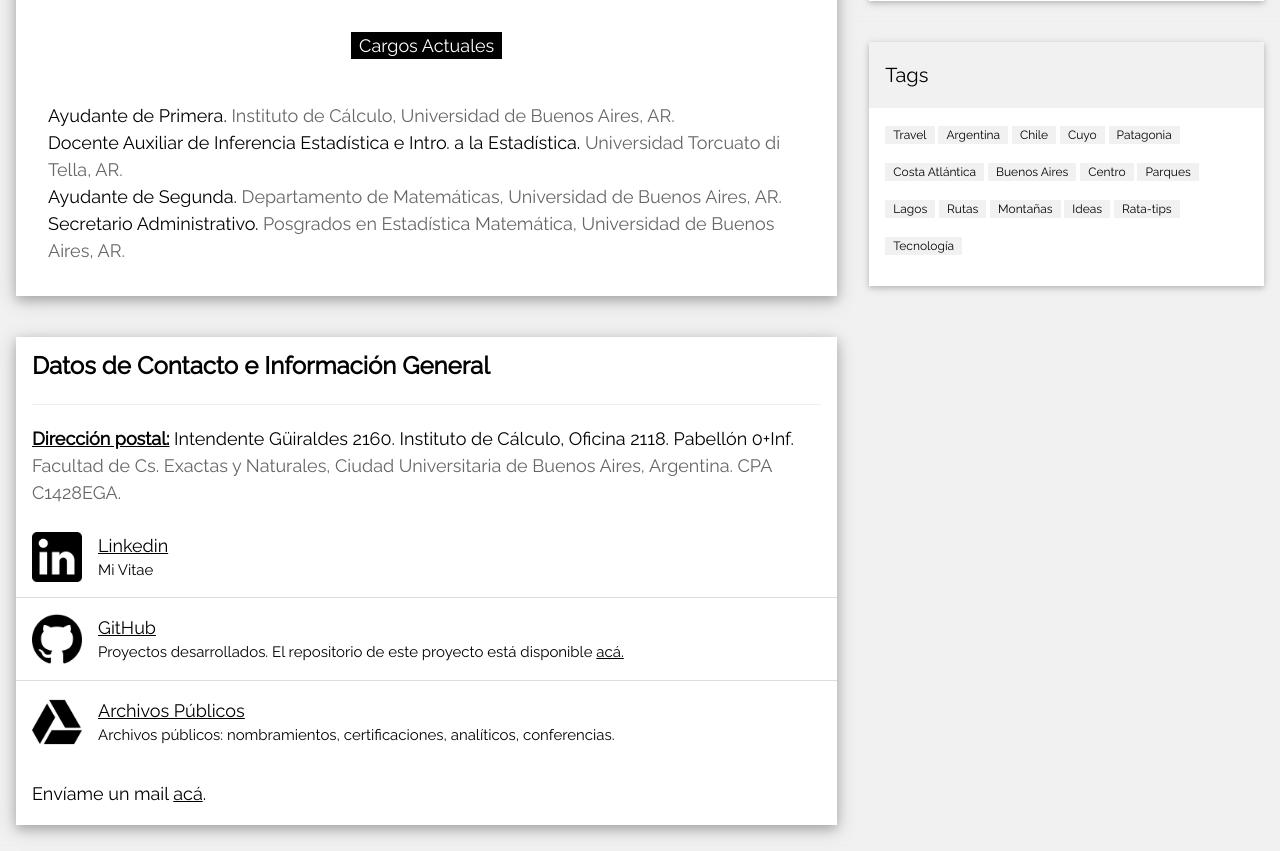
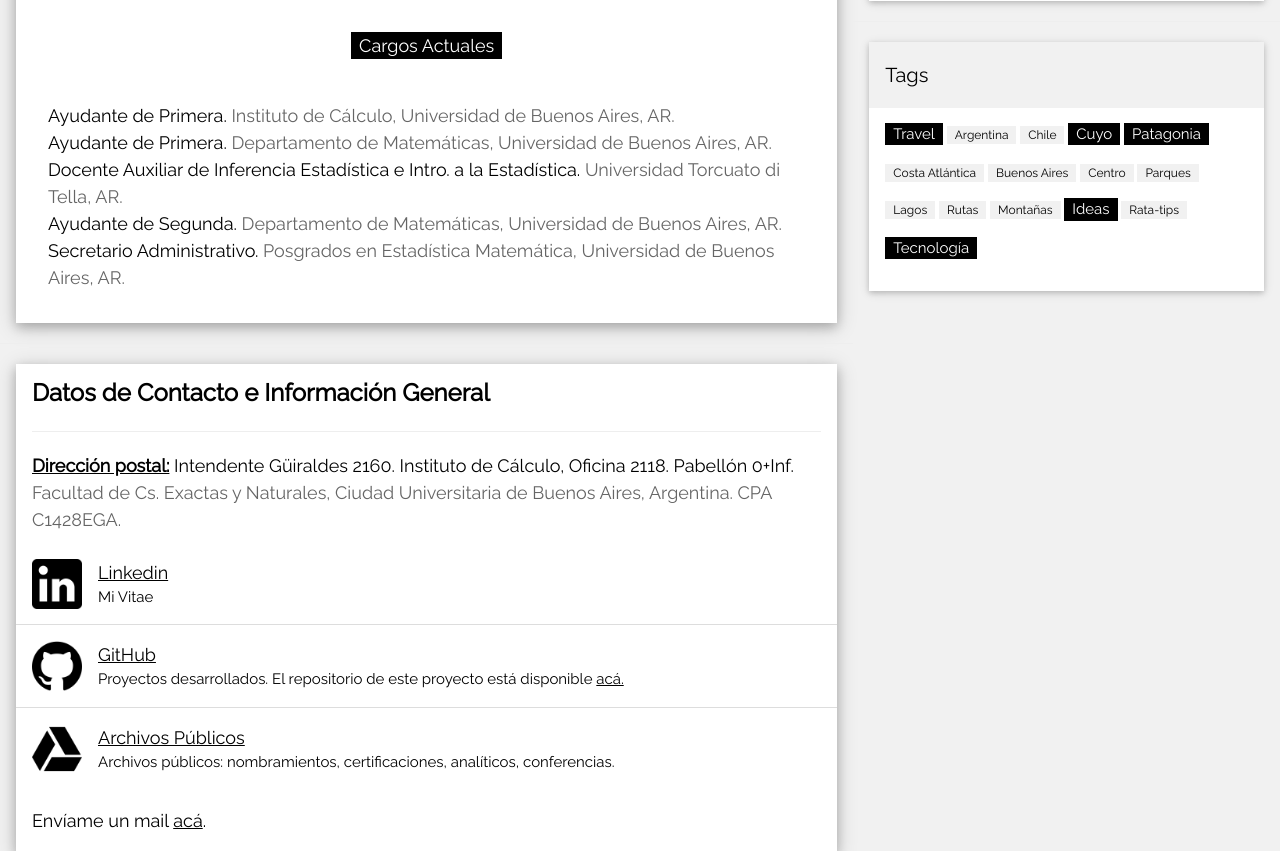
Before and after one commit to romeroluisraul/proyecto_final_coder, a Django app: page /about/ in a window 1280 px wide. Shown: the part 1180-2031 px from the top of the page. Run offline with Django 4.2, Linux system fonts and the light colour scheme.

Commit message:
Actualizo cargos Changes to be committed: 	modified:   proyecto_final/templates/autor.html

```diff
--- a/proyecto_final/templates/autor.html
+++ b/proyecto_final/templates/autor.html
@@ -21,6 +21,7 @@
             <br>
             <h5 align="center"><span class="w3-tag">Cargos Actuales</span></h5><br>
             <h5>Ayudante de Primera. <span class="w3-opacity">Instituto de C&aacutelculo, Universidad de Buenos Aires, AR.<br></span>
+                Ayudante de Primera. <span class="w3-opacity">Departamento de Matem&aacuteticas, Universidad de Buenos Aires, AR.<br></span>
                 Docente Auxiliar de Inferencia Estad&iacutestica e Intro. a la Estad&iacutestica. <span class="w3-opacity">Universidad Torcuato di Tella, AR.<br></span>
                 Ayudante de Segunda. <span class="w3-opacity">Departamento de Matem&aacuteticas, Universidad de Buenos Aires, AR.<br></span>
                 Secretario Administrativo. <span class="w3-opacity">Posgrados en Estad&iacutestica Matem&aacutetica, Universidad de Buenos Aires, AR.<br></span>
```
